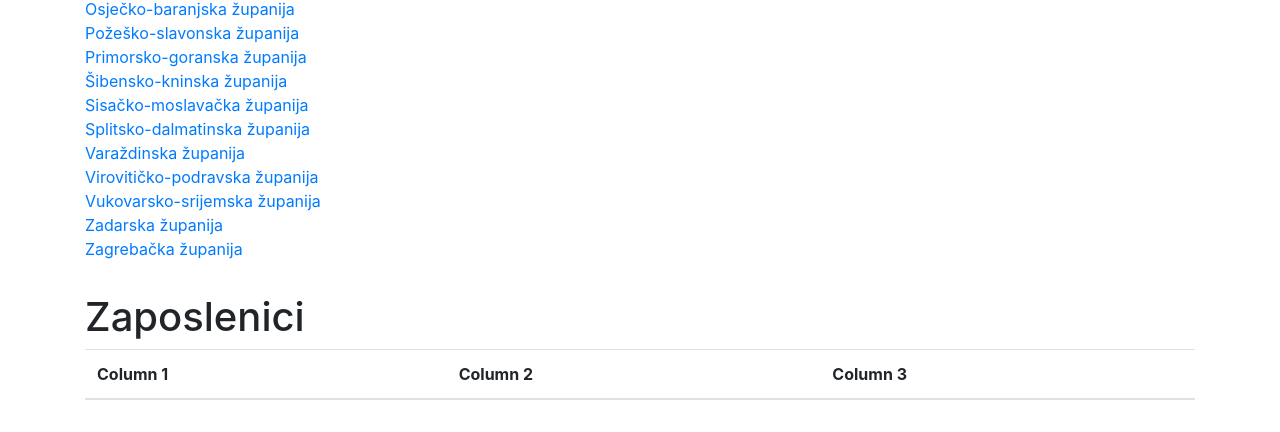
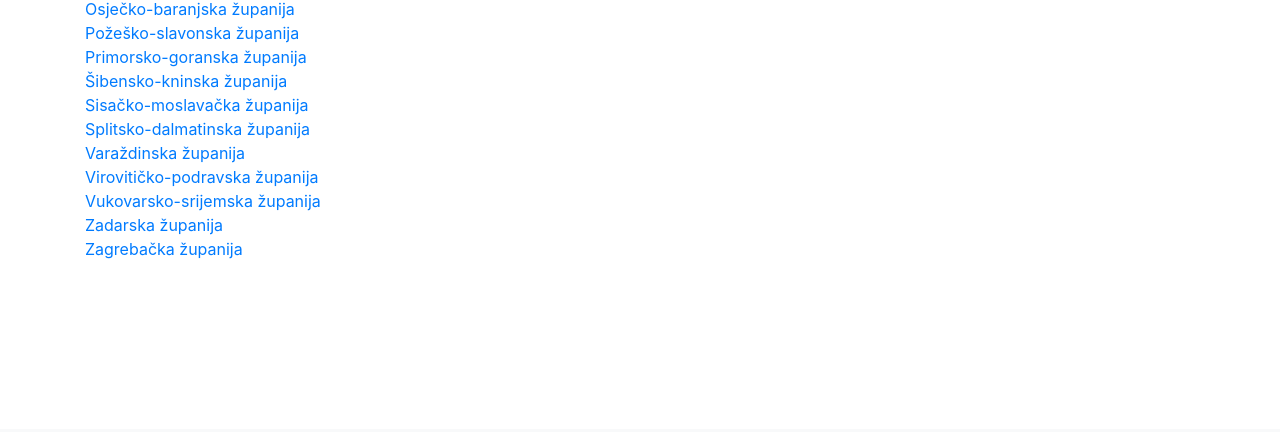
Before and after one commit to petarally/BP2_policija_aplikacija, a Flask app: page /zaposlenici in a window 1280 px wide. Shown: the part 371-803 px from the top of the page. After the commit the page ends 630 px from the top, so only its background shows below. Run offline with Flask 3, Linux system fonts and the light colour scheme; data comes from the database, SQL or seed files in the repository; lists and menus that the app fills with data are empty; some libraries are stand-ins or nearby versions.

Commit message:
Updated zaposlenici.html1~

```diff
--- a/templates/zaposlenici.html
+++ b/templates/zaposlenici.html
@@ -22,42 +22,6 @@
         {% endfor %}
       </ul>
     </div>
-    <!DOCTYPE html>
-    <html>
-      <head>
-        <title>Zaposlenici</title>
-        <link
-          rel="stylesheet"
-          href="https://stackpath.bootstrapcdn.com/bootstrap/4.5.2/css/bootstrap.min.css"
-        />
-        <script src="https://code.jquery.com/jquery-3.5.1.slim.min.js"></script>
-        <script src="https://stackpath.bootstrapcdn.com/bootstrap/4.5.2/js/bootstrap.min.js"></script>
-      </head>
-      <body>
-        <div class="container-lg py-3">
-          <h1>Zaposlenici</h1>
-          <table class="table table-striped table-hover">
-            <thead>
-              <tr>
-                <th>Column 1</th>
-                <th>Column 2</th>
-                <th>Column 3</th>
-                <!-- Add more columns as needed -->
-              </tr>
-            </thead>
-            <tbody>
-              {% for zaposlenik in zaposlenici %}
-              <tr>
-                <td>{{ zaposlenik[0] }}</td>
-                <td>{{ zaposlenik[1] }}</td>
-                <td>{{ zaposlenik[2] }}</td>
-                <!-- Add more data cells as needed -->
-              </tr>
-              {% endfor %}
-            </tbody>
-          </table>
-        </div>
-      </body>
     </html>
   </body>
 </html>
```
